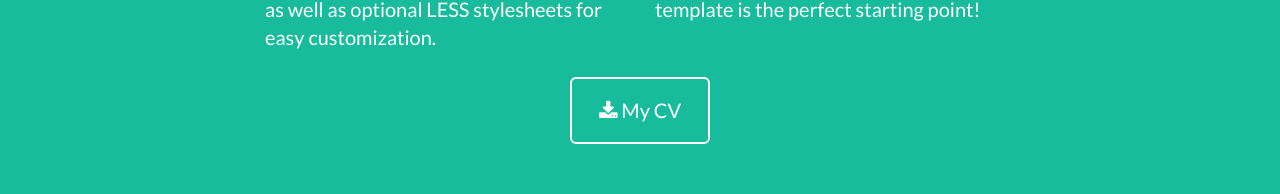
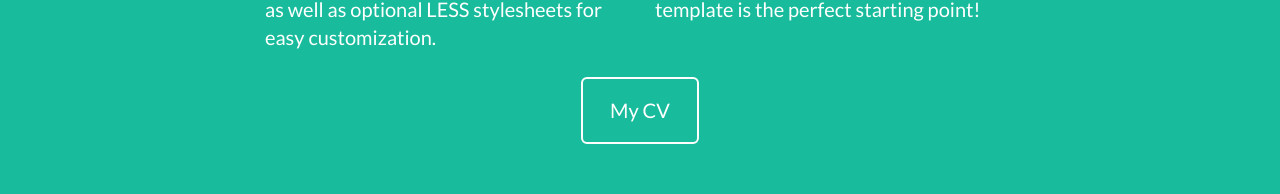
Before and after one commit to larrisalam/larrisalam.github.io, a plain HTML site: page index.html in a window 1280 px wide. Shown: the part 1994-2188 px from the top of the page. Drawn offline with nearby package versions, Linux system fonts and the light colour scheme.

Commit message:
Update index.html

```diff
--- a/index.html
+++ b/index.html
@@ -174,7 +174,7 @@
                 </div>
                 <div class="col-lg-8 col-lg-offset-2 text-center">
                     <a href="cv.html" class="btn btn-lg btn-outline">
-                        <i class="fa fa-download"></i> My CV
+                        My CV
                     </a>
                 </div>
             </div>
```
